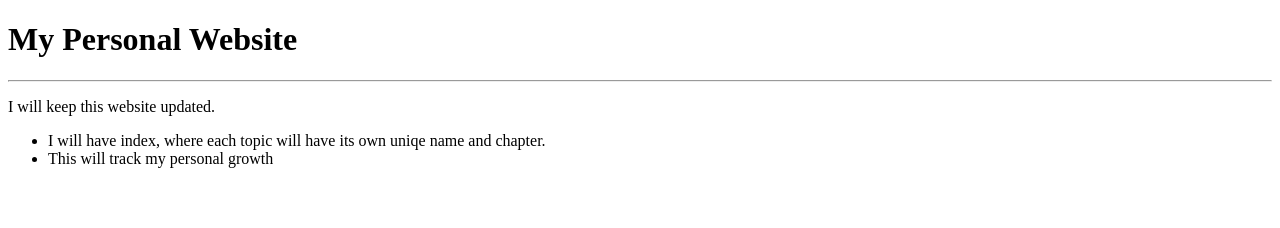
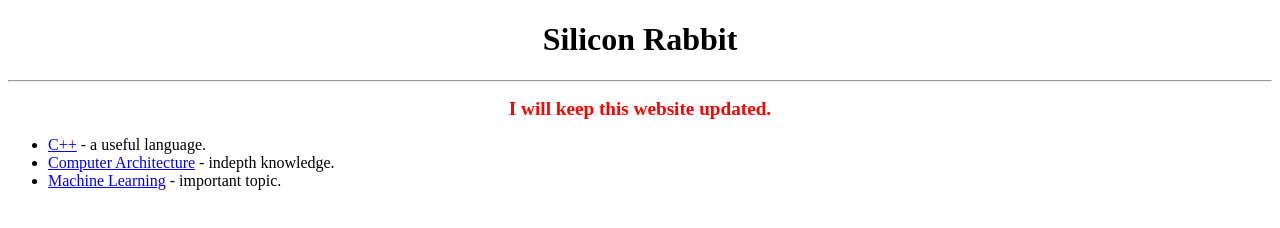
Before and after one commit to VerySeriousPerson/website-demo, a plain HTML site: page index.html in a window 1280 px wide. Drawn offline with Linux system fonts and the light colour scheme.

Commit message:
Update index.html

```diff
--- a/index.html
+++ b/index.html
@@ -1,16 +1,18 @@
 <!DOCTYPE html>
 <html>
 	<head>
-		<title>Personal Website</title>
+		<title>Main page</title>
 	</head>
 
 	<body>
-		<h1>My Personal Website</h1>
+		<h1 style="text-align: center">Silicon Rabbit</h1>
 		<hr>
-		<p>I will keep this website updated.</p>
+		<p style="text-align: center; color: red;"><big><b>I will keep this website updated.</b></big></p>
 		<ul>
-			<li>I will have index, where each topic will have its own uniqe name and chapter.</li>
-			<li>This will track my personal growth</li>
+			<li> <a href="#RabbitRabbit">C++</a> - a useful language. </li>
+			<li> <a href="#RabbitRabbit">Computer Architecture</a> - indepth knowledge. </li>
+			<li> <a href="#RabbitRabbit">Machine Learning</a> - important topic. </li>
+
 		</ul>
 
 
```
